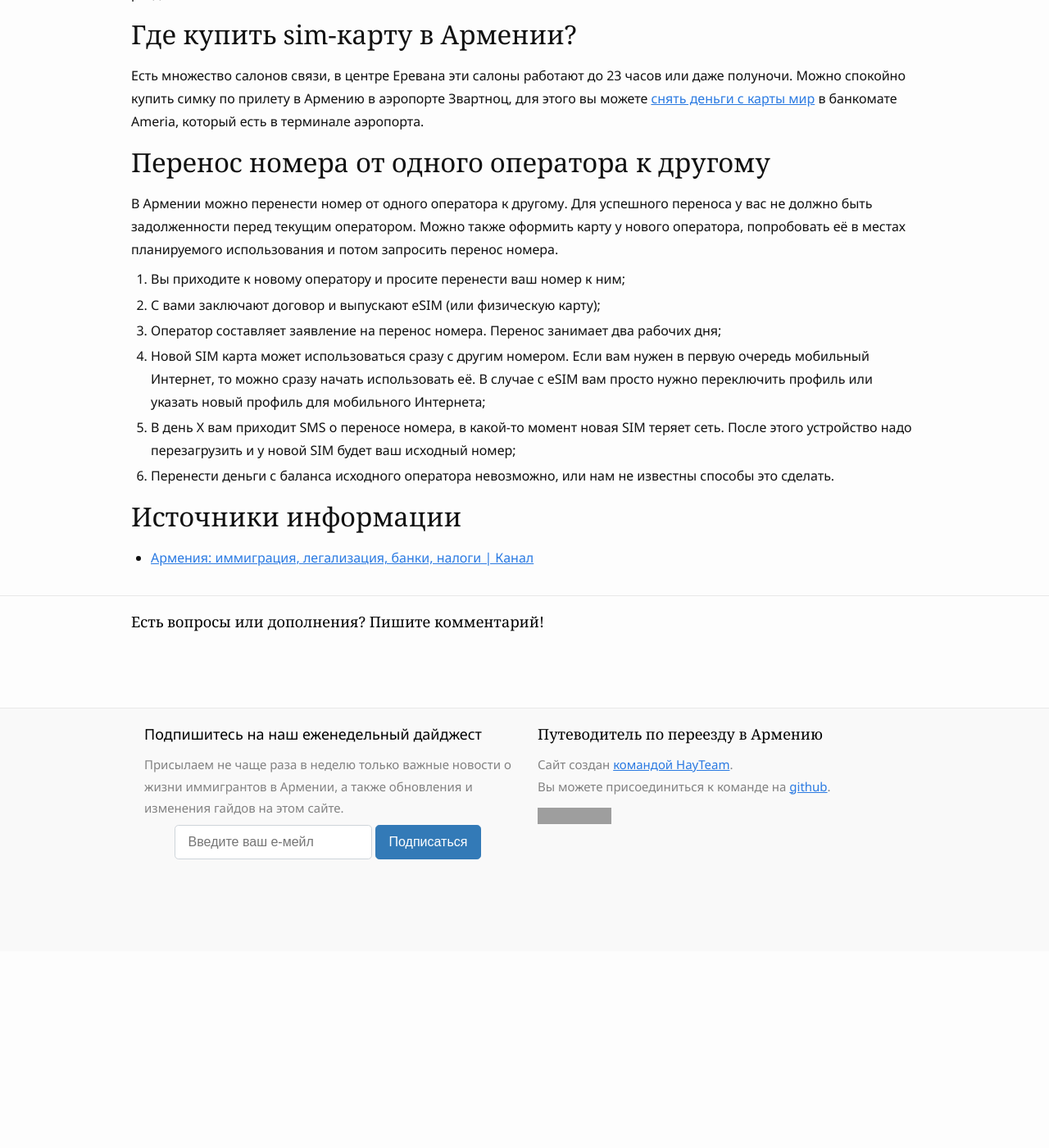
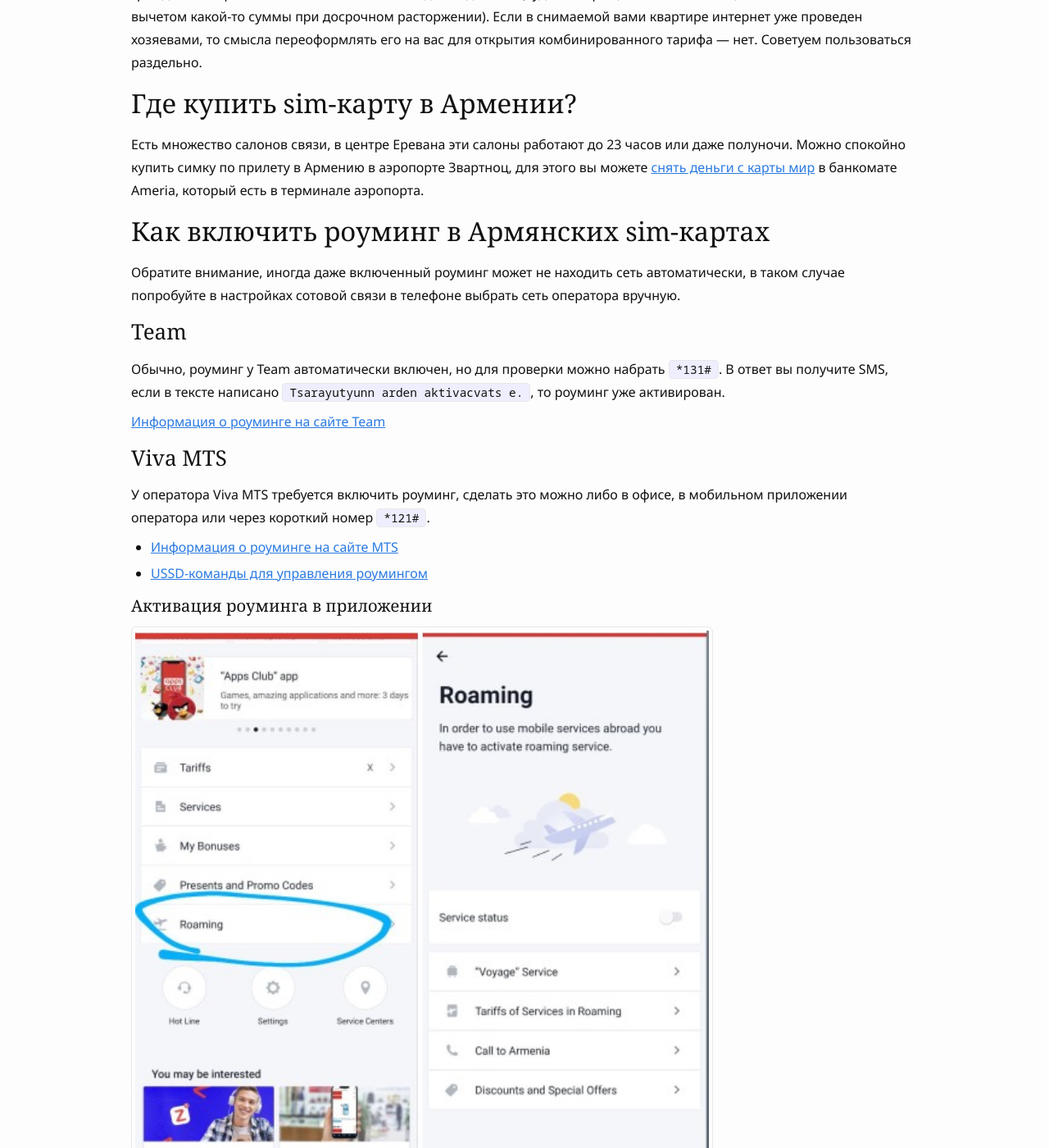
Before and after one commit to haywiki/haywiki.github.io, a Jekyll site: the page built from cellular.md, in a window 1280 px wide and 1400 px high, scrolled down 844 px. Shown: the whole window at 82% size. Built offline with Jekyll 4.4.1, drawn with Linux system fonts in a browser that asks for light colours; a script that is not in the unit is left out; before the commit the page ends 2004 px from its top, so only the background shows below that; some of the changed text lies outside the part shown; grey boxes are pictures that could not be loaded.

Commit message:
информация о подключении роуминга

```diff
--- a/cellular.md
+++ b/cellular.md
@@ -32,6 +32,41 @@
 купить симку по прилету в Армению в аэропорте Звартноц, для этого вы можете
 [снять деньги с карты мир](#снятие-наличных-с-карт-мир) в банкомате Ameria, который есть в терминале аэропорта.
 
+## Как включить роуминг в Армянских sim-картах
+
+Обратите внимание, иногда даже включенный роуминг может не находить сеть автоматически, в таком случае попробуйте в
+настройках сотовой связи в телефоне выбрать сеть оператора вручную.
+
+### Team
+
+Обычно, роуминг у Team автоматически включен, но для проверки можно набрать `*131#`. В ответ вы получите SMS, если
+в тексте написано `Tsarayutyunn arden aktivacvats e.`, то роуминг уже активирован.
+
+[Информация о роуминге на сайте Team](https://www.telecomarmenia.am/ru/roaming)
+
+### Viva MTS
+
+У оператора Viva MTS требуется включить роуминг, сделать это можно либо в офисе, в мобильном приложении оператора или
+через короткий номер `*121#`.
+
+- [Информация о роуминге на сайте MTS](https://www.mts.am/ru/Individual-customers/mobile-connection/Roaming-and-international-access/travel-around-the-world)
+- [USSD-команды для управления роумингом](https://www.mts.am/ru/Individual-customers/help/Self-care-services/ussd/Roaming-and-international-access)
+
+#### Активация роуминга в приложении
+
+![Активация роуминга MTS в приложении](/assets/cellular/roaming-mts.jpg)
+
+### Ucom
+
+У оператора Ucom требуется включить роуминг, сделать это можно либо в офисе, в мобильном приложении оператора или
+через короткий номер `*121#`.
+
+[Информация о роуминге на сайте оператора](https://www.ucom.am/ru/personal/personal-mobile-services/roaming-international/ucom-roaming)
+
+#### Активация роуминга в приложении
+
+![Активация роуминга Ucom в приложении](/assets/cellular/roaming-ucom.jpg)
+
 ## Перенос номера от одного оператора к другому
 
 В Армении можно перенести номер от одного оператора к другому. Для успешного переноса у вас не должно быть
```
Also changed, not shown: business/contacts.md (+1 -1 lines), index.md (+2 -0 lines), assets/cellular/roaming-mts.jpg (added), assets/cellular/roaming-ucom.jpg (added).
